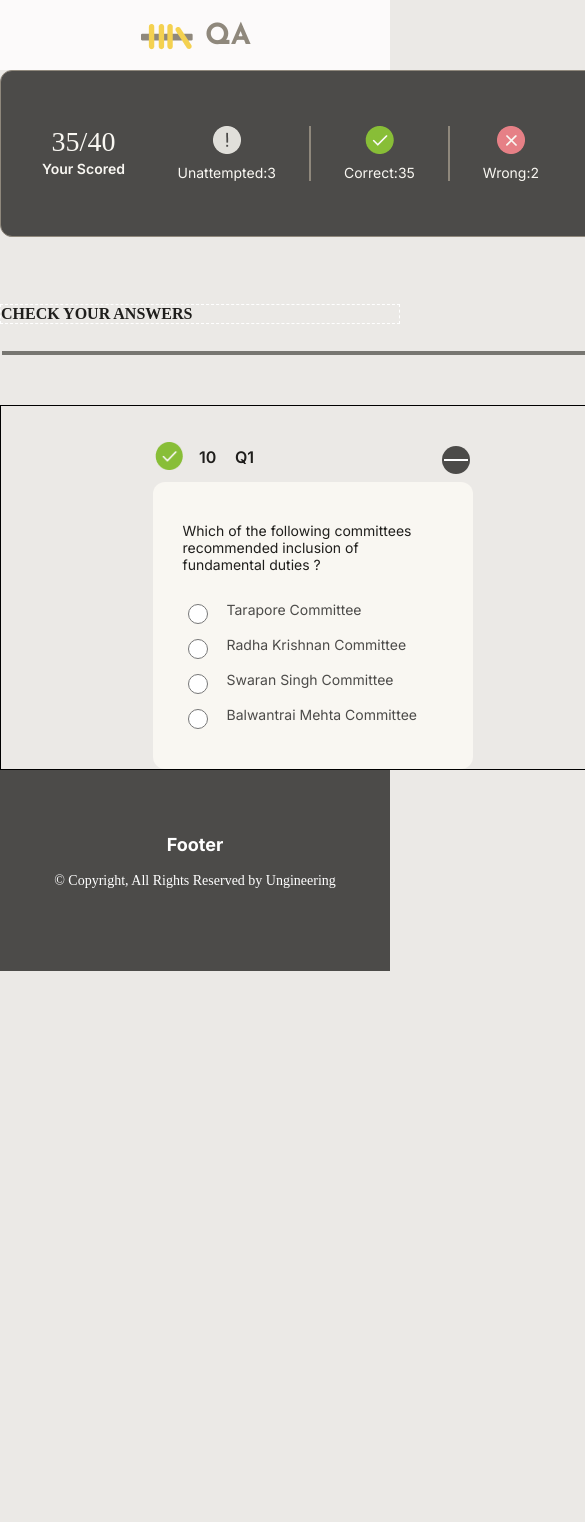
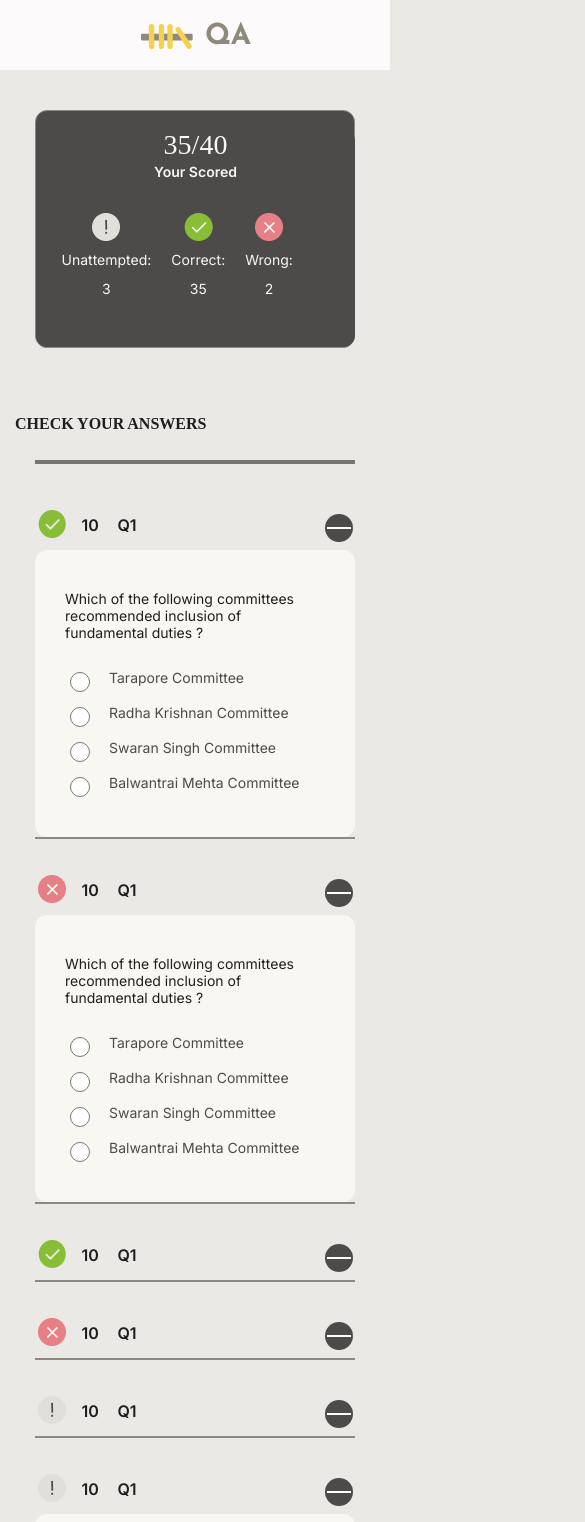
Before and after one commit to aasma12345/assessment-project, a Next.js app: page /assesment_result in a window 390 px wide. Shown: the top 1522 px of the page, 585 px wide, since content can reach past the window. Before the commit the page ends 971 px from the top, so only its background shows below. Built offline with nearby package versions, Linux system fonts and the light colour scheme.

Commit message:
ui complete

```diff
--- a/app/assesment_result/correct.css
+++ b/app/assesment_result/correct.css
@@ -5,32 +5,39 @@
 body {
     background: #EBE9E6;
 }
+.cont{
+    margin: auto;
+}
 
 .result {
     width: 625px;
     margin: auto;
+    margin-top: 40px;
+    margin-bottom:348px
+}
+
+@media(max-width:576px) {
+    .result {
+        width: 360px;
+        /* border: 1px solid red; */
+        margin-bottom: 32px;
+    }
 }
 
 .content-box {
-
     width: 625px;
     margin: auto;
-    border: 1px solid black;
+    /* border: 1px solid black; */
     margin-top: 50px;
 }
-/*
+
+
+
 @media (max-width: 576px) {
     .content-box {
-        display: block;
-        width: 360px;
-        margin: auto;
-        border: 1px solid black;
-        margin-bottom: 259px;
-        position: relative;
-
+        width: 320px;
     }
-
-} */
+}
 
 
 
@@ -167,3 +174,34 @@ body {
     justify-content: center;
     align-items: center;
 }
+
+/* .ques-div {
+    border: 1px solid red;
+} */
+
+@media(max-width:576px) {
+    .ques-div {
+        width: 100%;
+        margin: auto;
+    }
+}
+
+.lines {
+    width: 580px;
+    border: 1px solid #8F887C;
+    margin: auto;
+    margin-top: 20px;
+}
+@media(max-width:576px) {
+    .lines{
+        width: 100%;
+        margin: auto;
+    }
+}
+
+.correct-div {
+    width: 595px;
+    height: 28px;
+    border: 1px solid #8F887C;
+    margin: auto;
+}
--- a/app/assesment_result/page.js
+++ b/app/assesment_result/page.js
@@ -2,21 +2,33 @@ import React from 'react'
 import "./score.css";
 import './correct.css';
 import Header from './header';
-import Score from './score';
+import Scores from './score';
 import Footer from '../Footer';
 import Correct from './correct';
+import Wrong from './wrong';
+import Unattempt from './unattempt';
+import Question from './questins';
 function page() {
     return (
         <>
-            <Header />
-            <div className='result'>
 
-                <Score />
+            <div className='cont'>
+                <Header />
+                <div className='result'>
+                <Scores />
                 <div className='content-box'>
-                    <Correct />
+                    <div className='ques-div'><Correct /></div>
+                    <div className='lines'></div>
+                    <div className='ques-div'><Wrong /></div>
+                    <div className='lines'></div>
+                    <Question />
+                    <div className='ques-div'><Unattempt /></div>
+                    <div className='lines'></div>
                 </div>
+                </div>
+                <Footer />
             </div>
-            <Footer />
+
         </>
     )
 }
--- /dev/null
+++ b/app/assesment_result/questins.js
@@ -0,0 +1,46 @@
+import React from 'react';
+const Question = () => {
+    return (
+        <>
+
+            <div className="question-num">
+                <div className="filtr-correct">
+                    <img className="tick-png" src="Tick.png" alt="Logo" />
+                    <div className="numbers">10</div>
+                    <div className="numbers">Q1</div>
+                </div>
+                <div className="circle-minus">
+                    <div className="line"></div>
+                </div>
+
+            </div>
+            <div className='lines'></div>
+            <div className="question-num">
+                <div className="filtr-correct">
+                    <img className="tick-png" src="wrong.png" alt="Logo" />
+                    <div className="numbers">10</div>
+                    <div className="numbers">Q1</div>
+                </div>
+                <div className="circle-minus">
+                    <div className="line"></div>
+                </div>
+
+            </div>
+            <div className='lines'></div>
+            <div className="question-num">
+                <div className="filtr-correct">
+                    <img className="tick-png" src="unattempt.png" alt="Logo" />
+                    <div className="numbers">10</div>
+                    <div className="numbers">Q1</div>
+                </div>
+                <div className="circle-minus">
+                    <div className="line"></div>
+                </div>
+
+            </div>
+            <div className='lines'></div>
+        </>
+    );
+};
+
+export default Question;
--- a/app/assesment_result/score.css
+++ b/app/assesment_result/score.css
@@ -1,3 +1,4 @@
+
 .score-form {
     width: 625px;
     height: auto;
@@ -6,20 +7,37 @@
     border: 1px solid #8F887C;
     margin: auto;
 }
+@media(max-width:576px) {
+    .score-form {
+        width: 320px;
+        /* border:1px solid red; */
+        margin: auto;
+    }
+
+}
 
 .score-div {
+    border-radius: 12px;
     margin: auto;
     display: flex;
     width: 542px;
-    height: 165px;
+    height: 162px;
     background: #4C4B49;
     align-items: center;
     justify-content: space-between;
 }
+@media(max-width:576px) {
+    .score-div{
+        width: 319px;
+        height: 218px;
+        display: block;
+        margin: auto;
+        /* border:1px solid red; */
+    }
+}
 
 .total {
     width: 84px;
-    /* border: 1px solid black; */
     height: 55px;
     color: #F9F7F2;
     text-align: center;
@@ -29,10 +47,17 @@
     font-weight: 500;
     line-height: normal;
 }
+@media(max-width:576px) {
+    .total{
+        margin: auto;
+        margin-top: 18px;
+        /* border:1px solid red; */
+        width: 112px;
+    }
+}
 
 .your-score {
-    color: var(--Light-b, #F9F7F2);
-    /* tx bold */
+    color: #F9F7F2;
     font-family: Inter;
     font-size: 14px;
     font-style: normal;
@@ -46,8 +71,34 @@
     height: 55px;
     /* border: 1px solid black; */
 }
+@media(max-width:576px) {
+    .scores{
+        width: 268px;
+        height: 83px;
+        /* border:1px solid red; */
+        margin: auto;
+        margin-top: 29px;
+    }
+    .correct{
+        margin-left: 20px;
+    }
+    .wrong{
+        margin-left: 20px;
+    }
+}
+
 
 .texted {
+    /* border: 1px solid black; */
+    color: #F9F7F2;
+    font-family: Inter;
+    font-size: 14px;
+    font-style: normal;
+    font-weight: 400;
+    line-height: 150%;
+    margin-top: 8px;
+}
+.texted1{
     /* border: 1px solid black; */
     color: #F9F7F2;
     font-family: Inter;
@@ -62,13 +113,36 @@
 .unatemp {
     display: flex;
 }
+@media(max-width:576px) {
+    .unatemp{
+        display: block;
+
+    }
+    .texted{
+        text-align: center;
+    }
+}
+
+
 
 .worg {
     display: flex;
 }
+@media(max-width:576px) {
+    .worg{
+        display: block;
+
+    }
+}
 
 .correted {
     display: flex;
+}
+@media(max-width:576px) {
+    .correted{
+        display: block;
+
+    }
 }
 
 .stand-line {
@@ -79,6 +153,12 @@
     margin-left: 33px;
     margin-right: 33px;
 }
+@media(max-width:576px) {
+    .stand-line{
+        display: none;
+    }
+}
+
 
 /* .wro-img{
     margin: auto;
@@ -92,17 +172,17 @@
 }
 
 .score-check {
-    width: 400px;
+    /* width: 400px; */
     color:  #1F1E1C;
     font-family: "Inria Sans";
     font-size: 16px;
     font-weight: 700;
     line-height: normal;
     text-transform: uppercase;
-    border: 1px dashed white;
+    /* border: 1px dashed white; */
 }
 .middle-box{
-    width: 625px;
+    /* width: 625px; */
     margin: auto;
     margin-top: 67px;
 }
@@ -112,3 +192,8 @@
     width: 621px;
     border: 2px solid  #777671;
 }
+@media(max-width:576px) {
+    .border-bottom{
+        width: 320px;
+    }
+}
--- a/app/assesment_result/score.js
+++ b/app/assesment_result/score.js
@@ -1,6 +1,6 @@
 import React from 'react';
 
-const Score = () => {
+const Scores = () => {
   return (
     <>
       <div className="score-form">
@@ -15,7 +15,7 @@ const Score = () => {
                 <img className="un-img" src="unattempt.png" alt="Logo" />
               </div>
               <div className="unatemp">
-                <div className="texted">Unattempted:</div>
+                <div className="texted1">Unattempted:</div>
                 <div className="texted">3</div>
               </div>
             </div>
@@ -25,7 +25,7 @@ const Score = () => {
                 <img className="cor-img" src="Tick.png" alt="Logo" />
               </div>
               <div className="correted">
-                <div className="texted">Correct:</div>
+                <div className="texted1">Correct:</div>
                 <div className="texted">35</div>
               </div>
             </div>
@@ -35,7 +35,7 @@ const Score = () => {
                 <img className="wro-img" src="wrong.png" alt="Logo" />
               </div>
               <div className="worg">
-                <div className="texted">Wrong:</div>
+                <div className="texted1">Wrong:</div>
                 <div className="texted">2</div>
               </div>
             </div>
@@ -50,4 +50,4 @@ const Score = () => {
   );
 };
 
-export default Score;
+export default Scores;
--- a/app/assesment_result/unattempt.js
+++ b/app/assesment_result/unattempt.js
@@ -0,0 +1,42 @@
+const Unattempt = () => {
+    return (
+        <>
+            <div className="question-num">
+                <div className="filtr-correct">
+                    <img className="tick-png" src="unattempt.png" alt="Logo" />
+                    <div className="numbers">10</div>
+                    <div className="numbers">Q1</div>
+                </div>
+                <div className="circle-minus">
+                    <div className="line"></div>
+                </div>
+            </div>
+            <div className="question-content">
+                <div className="question">
+                    Which of the following committees recommended inclusion of fundamental duties ?
+                </div>
+                <div className="options">
+                    <label className="question-box">
+                        <input type="radio" name="committee" value="Tarapore Committee" className="circle" />
+                        <span className="option">Tarapore Committee</span>
+                    </label>
+                    <label className="question-box">
+                        <input type="radio" name="committee" value="Radha Krishnan Committee" className="circle" />
+                        <span className="option">Radha Krishnan Committee</span>
+                    </label>
+                    <label className="question-box">
+                        <input type="radio" name="committee" value="Swaran Singh Committee" className="circle" />
+                        <span className="option">Swaran Singh Committee</span>
+                    </label>
+                    <label className="question-box">
+                        <input type="radio" name="committee" value="Balwantrai Mehta Committee" className="circle" />
+                        <span className="option">Balwantrai Mehta Committee</span>
+                    </label>
+                </div>
+            </div>
+
+
+        </>
+    )
+}
+export default Unattempt;
--- a/app/assesment_result/wrong.js
+++ b/app/assesment_result/wrong.js
@@ -0,0 +1,42 @@
+const Wrong = () => {
+    return (
+        <>
+            <div className="question-num">
+                <div className="filtr-correct">
+                    <img className="tick-png" src="wrong.png" alt="Logo" />
+                    <div className="numbers">10</div>
+                    <div className="numbers">Q1</div>
+                </div>
+                <div className="circle-minus">
+                    <div className="line"></div>
+                </div>
+            </div>
+            <div className="question-content">
+                <div className="question">
+                    Which of the following committees recommended inclusion of fundamental duties ?
+                </div>
+                <div className="options">
+                    <label className="question-box">
+                        <input type="radio" name="committee" value="Tarapore Committee" className="circle" />
+                        <span className="option">Tarapore Committee</span>
+                    </label>
+                    <label className="question-box">
+                        <input type="radio" name="committee" value="Radha Krishnan Committee" className="circle" />
+                        <span className="option">Radha Krishnan Committee</span>
+                    </label>
+                    <label className="question-box">
+                        <input type="radio" name="committee" value="Swaran Singh Committee" className="circle" />
+                        <span className="option">Swaran Singh Committee</span>
+                    </label>
+                    <label className="question-box">
+                        <input type="radio" name="committee" value="Balwantrai Mehta Committee" className="circle" />
+                        <span className="option">Balwantrai Mehta Committee</span>
+                    </label>
+                </div>
+            </div>
+
+
+        </>
+    )
+}
+export default Wrong;
```
